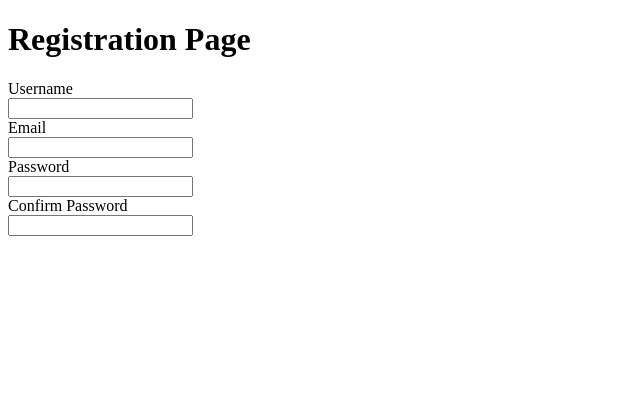
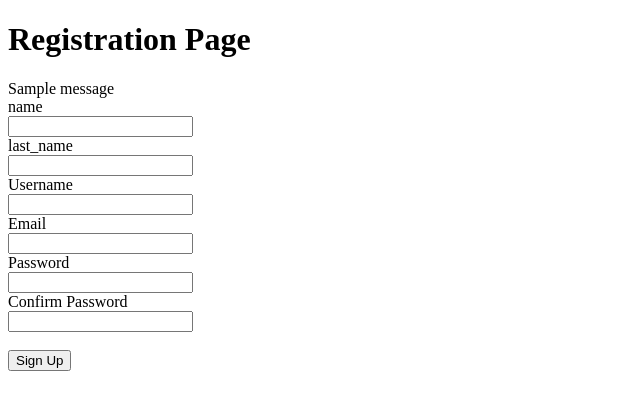
Before and after one commit to bpichardo14/messenger, a Flask app: page /register in a window 1280 px wide. Shown: the top 410 px of the page, without its empty margins (0-640 px from the left). Run offline with Flask 2, Linux system fonts and the light colour scheme; tables that the repository leaves empty hold one stand-in row (values such as "Sample post"); one stand-in notice (Sample message) is shown.

Commit message:
added database, login form, html files

```diff
--- a/app.py
+++ b/app.py
@@ -1,9 +1,15 @@
 from crypt import methods
+from email.utils import format_datetime
 from click import confirm
-from flask import Flask, render_template
+from flask import Flask, render_template, url_for, redirect, flash
 from flask_socketio import SocketIO, emit
-from forms import RegistrationForm
+from forms import RegistrationForm, LoginForm
 import os
+from enum import unique
+from flask_sqlalchemy import SQLAlchemy
+from flask_login import UserMixin, login_user, logout_user, LoginManager, login_required, current_user
+from flask_migrate import Migrate
+
 
 # create flask instance
 app = Flask(__name__)
@@ -11,7 +17,26 @@ app = Flask(__name__)
 # create socketio instance
 socketio = SocketIO(app)
 
-app.config['SECRET_KEY'] = 'your-key'
+# initilize databse
+db = SQLAlchemy(app)
+migrate = Migrate(app, db)
+
+app.config['SECRET_KEY'] = '1a118f8864390243e3381fead7467eee'
+# create database
+app.config['SQLALCHEMY_DATABASE_URI'] = 'sqlite:///users.db'
+
+# Flask login stuff
+login_manager = LoginManager()
+login_manager.init_app(app)
+login_manager.login_view = 'login'
+
+class Users(db.Model, UserMixin):
+    id = db.Column(db.Integer, primary_key=True)
+    username = db.Column(db.String(50), nullable=False, unique=True)
+    name = db.Column(db.String(50), nullable=False, unique=False)
+    last_name = db.Column(db.String(50), nullable=False, unique=False)
+    email = db.Column(db.String(50), nullable=False, unique=True)
+    password = db.Column(db.String(50), nullable=False, unique=True)
 
 
 @app.route('/')
@@ -22,6 +47,8 @@ def index():
 def register():
 
     username = None
+    name = None
+    last_name = None
     email = None
     password = None
     confirm_password = None
@@ -34,11 +61,37 @@ def register():
         password = form.password.data
         confirm_password = form.confirm_password.data
 
+        user = Users(name=form.name.data, last_namae=form.last_name.data, username=form.username.data, email=form.email.data, password=form.password.data)
+        db.session.add(user)
+        db.session.commit()
 
 
     return render_template('register.html', form=form, username=username, email=email, password=password,
                                             confirm_password=confirm_password)
 
+@login_manager.user_loader
+def load_user(id):
+    return Users.query.get(int(id))
+
+
+# login page
+@app.route('/login', methods=['POST', 'GET'])
+def login():
+    form = LoginForm()
+
+    if form.validate_on_submit():
+        user = Users.query.filter_by(username=form.username.data).first()
+        if user:
+            if  Users.query.filter_by(password=form.password.data).first():
+                login_user(user)
+                flash('Login Successful')
+                return redirect(url_for('index'))
+            else:
+                flash('Wrong Password -  try again')
+        else:
+            flash('This username does not exist - try again')
+
+    return render_template('login.html', form=form)
 
 
 # 3. listens for message sent by client
--- a/forms.py
+++ b/forms.py
@@ -1,8 +1,14 @@
+from tokenize import String
 from flask_wtf import FlaskForm
+from h11 import Data
 from wtforms import StringField, PasswordField, SubmitField, BooleanField
 from wtforms.validators import DataRequired, Length, Email, EqualTo
 
 class RegistrationForm(FlaskForm):
+    name = StringField('name', validators=[DataRequired()] )
+
+    last_name =StringField('last_name', validators=[DataRequired()])
+
     username = StringField('Username',
                            validators=[DataRequired(), Length(min=2, max=20)])
 
@@ -13,4 +19,11 @@ class RegistrationForm(FlaskForm):
 
     confirm_password = PasswordField('Confirm Password',
                                      validators=[DataRequired(), EqualTo('password')])
-    submit = SubmitField('Sign Up')
+    submit = SubmitField('Sign Up', validators=[DataRequired()])
+
+class LoginForm(FlaskForm):
+    username = StringField('Username', validators=[DataRequired()])
+
+    password = PasswordField('Password', validators=[DataRequired()])
+
+    submit = SubmitField('Submit', validators=[DataRequired()])
--- a/templates/index.html
+++ b/templates/index.html
@@ -63,8 +63,3 @@
 
 </body>
 </html>
-
-//user associted with message
-//adding functionality to user profile aka spotify, ping spotify to see last song or what they are listening to
-//deploy to horuku
-//possibly add channels
--- a/templates/register.html
+++ b/templates/register.html
@@ -4,11 +4,24 @@
 	<title>Register</title>
 </head>
 <body>
-    <div class="container">
+    <div class="container" >
         <h1> Registration Page </h1>
-        <form method="POST">
+
+        {% for message in get_flashed_messages() %}
+            {{ message }}
+        {% endfor %}
+
+        <form method="POST" >
             {{ form.hidden_tag() }}
 
+            {{ form.name.label }}
+            <br>
+            {{ form.name }}
+            <br>
+            {{ form.last_name.label}}
+            <br>
+            {{ form.last_name }}
+            <br>
             {{ form.username.label }}
             <br>
             {{ form.username }}
@@ -24,6 +37,10 @@
             {{ form.confirm_password.label }}
             <br>
             {{ form.confirm_password}}
+            <br>
+            <br>
+            {{ form. submit }}
+
         </form>
 </div>
 
```
Also changed, not shown: templates/login.html (+31 -0 lines), 1 other file.
